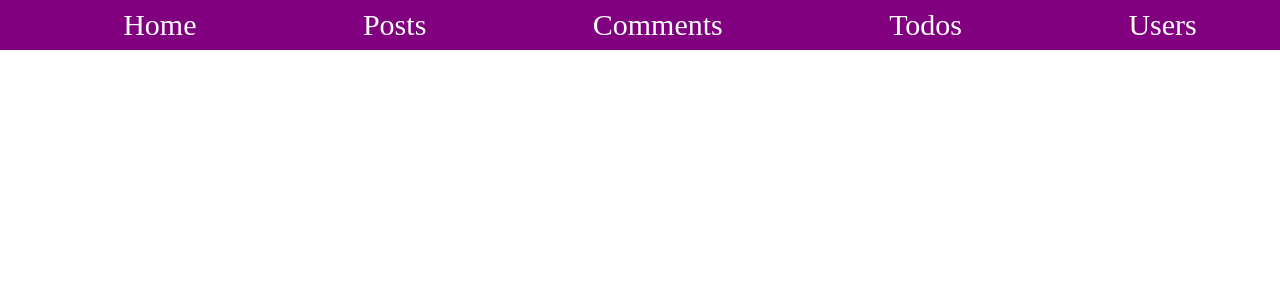
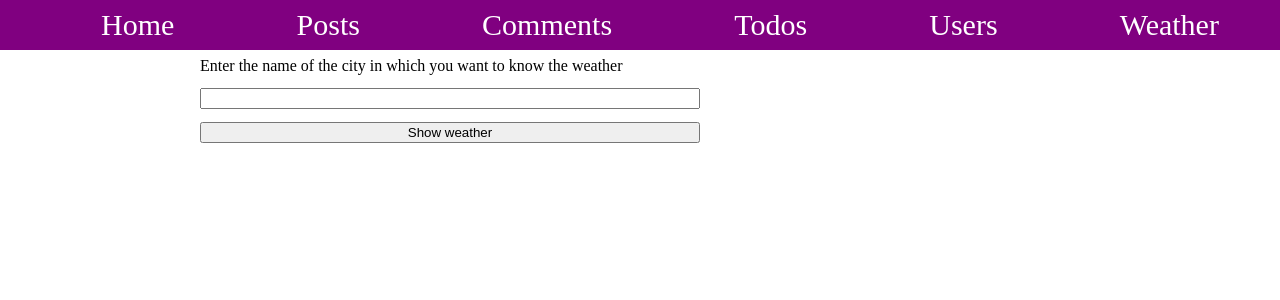
Before and after one commit to chakapega/app-example, a React (Create React App) app: page /weather in a window 1280 px wide. Shown: the top 300 px of the page. Built offline with nearby package versions, Linux system fonts and the light colour scheme; the HTML template or start-up script is replaced by a standard one.

Commit message:
added WeatherPage component

```diff
--- a/src/App.js
+++ b/src/App.js
@@ -1,13 +1,13 @@
 import React, { Component } from 'react';
 import { BrowserRouter as Router, Route } from 'react-router-dom';
-
+import './App.css';
 import Header from './Header';
 import Home from './Home';
 import PostsPage from './PostsPage';
-import './App.css';
 import CommentsPage from './CommentsPage';
 import TodosPage from './TodosPage';
 import UsersPage from './UsersPage';
+import WeatherPage from './WeatherPage';
 
 class App extends Component {
   render() {
@@ -19,6 +19,7 @@ class App extends Component {
         <Route path="/comments" component={CommentsPage} />
         <Route path="/todos" component={TodosPage} />
         <Route path="/users" component={UsersPage} />
+        <Route path="/weather" component={WeatherPage} />
       </Router>
     );
   };
--- a/src/Header.js
+++ b/src/Header.js
@@ -32,8 +32,13 @@ export default function Header() {
               Users
             </Link>
           </li>
+          <li className="navigation__item">
+            <Link className="navigation__link" to="/weather">
+              Weather
+            </Link>
+          </li>
         </ul>
       </nav>
     </header>
   );
-}
+};
--- /dev/null
+++ b/src/WeatherData.css
@@ -0,0 +1,4 @@
+.weather__data {
+  display: flex;
+  flex-direction: column;
+}
--- /dev/null
+++ b/src/WeatherData.js
@@ -0,0 +1,12 @@
+import React from 'react';
+import './WeatherData.css';
+
+export default function WeatherData({ weather }) {
+  return (
+    <div className='weather__data'>
+      <h3 className='weather__location'>Location: {weather.location.name} / {weather.location.country}</h3>
+      <span className='weather__temperature'>Temperature: {weather.current.temp_c}</span>
+      <span className='weather__wind'>Wind: {weather.current.wind_mph}</span>
+    </div>
+  );
+};
--- /dev/null
+++ b/src/WeatherPage.js
@@ -0,0 +1,44 @@
+import React, { Component } from 'react';
+import WeatherSearch from './WeatherSearch';
+import WeatherData from './WeatherData';
+
+export default class WeatherPage extends Component {
+  state = {
+    city: '',
+    weather: null
+  };
+
+  getWeather = () => {
+    const { city } = this.state;
+    const URL = 'http://api.apixu.com/v1/current.json?key=502e6d2bb7fc49b7b55164834192904&q=';
+
+    fetch(`${URL}` + city)
+      .then(response => response.json())
+      .then(json => {
+        this.setState({
+          weather: json
+        });
+      });
+  };
+
+  getCity = e => {
+    const selectedCity = e.target.parentElement.children[1].value;
+
+    this.setState({
+      city: selectedCity
+    }, this.getWeather);
+  };
+
+  render() {
+    const { weather } = this.state;
+    const weatherData = this.state.weather && <WeatherData weather={weather} />;
+
+
+    return (
+      <div className='weather__page'>
+        <WeatherSearch getCity={this.getCity} />
+        {weatherData}
+      </div>
+    );
+  };
+};
--- /dev/null
+++ b/src/WeatherSearch.css
@@ -0,0 +1,8 @@
+.weather__search {
+  display: flex;
+  flex-direction: column;
+  width: 500px;
+  height: 100px;
+  justify-content: space-around;
+  margin-left: 200px;
+}
--- /dev/null
+++ b/src/WeatherSearch.js
@@ -0,0 +1,12 @@
+import React from 'react';
+import './WeatherSearch.css';
+
+export default function Weather({ getCity }) {
+  return (
+    <div className='weather__search'>
+      <label className="weather__city_search_label" htmlFor="weather__city_search_input">Enter the name of the city in which you want to know the weather</label>
+      <input type='text' id='weather__city_search_input'/>
+      <button type='button' onClick={getCity} >Show weather</button>
+    </div>
+  );
+};
```
